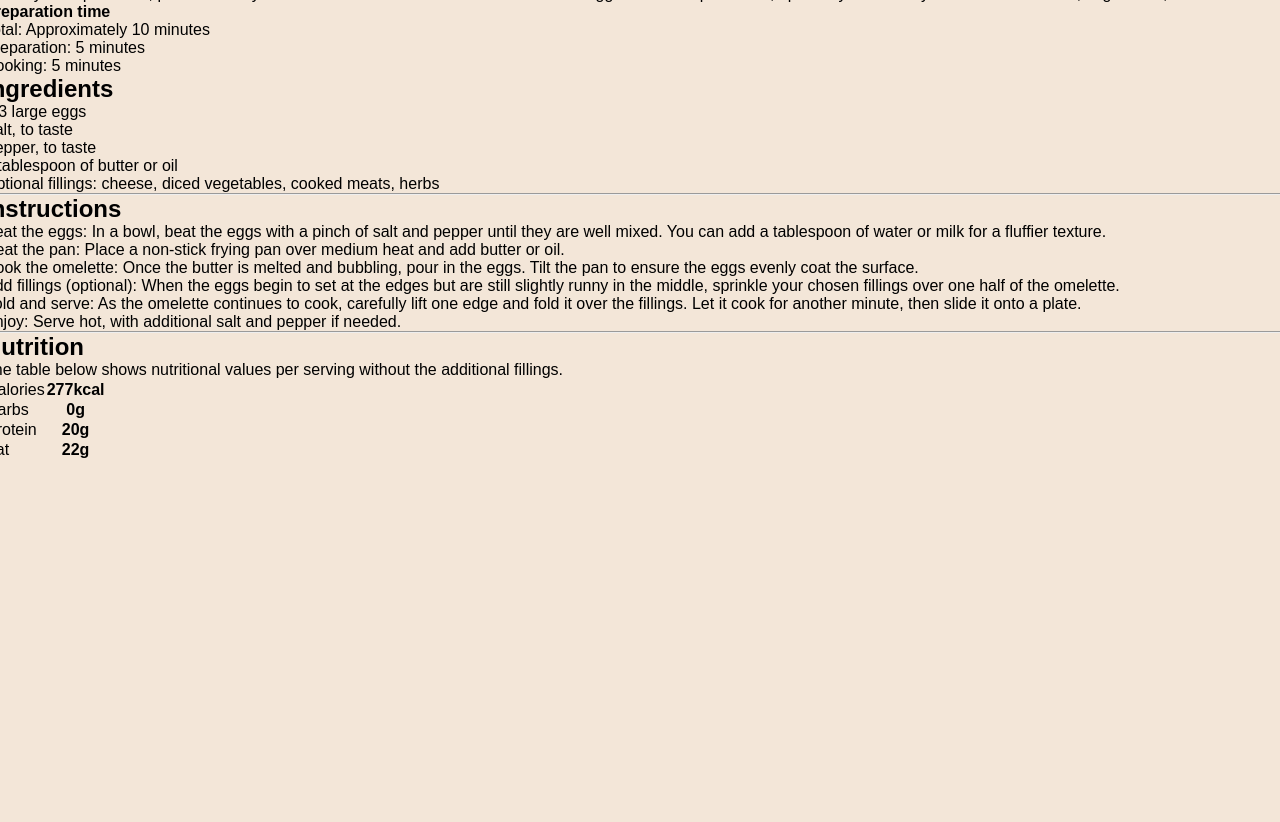
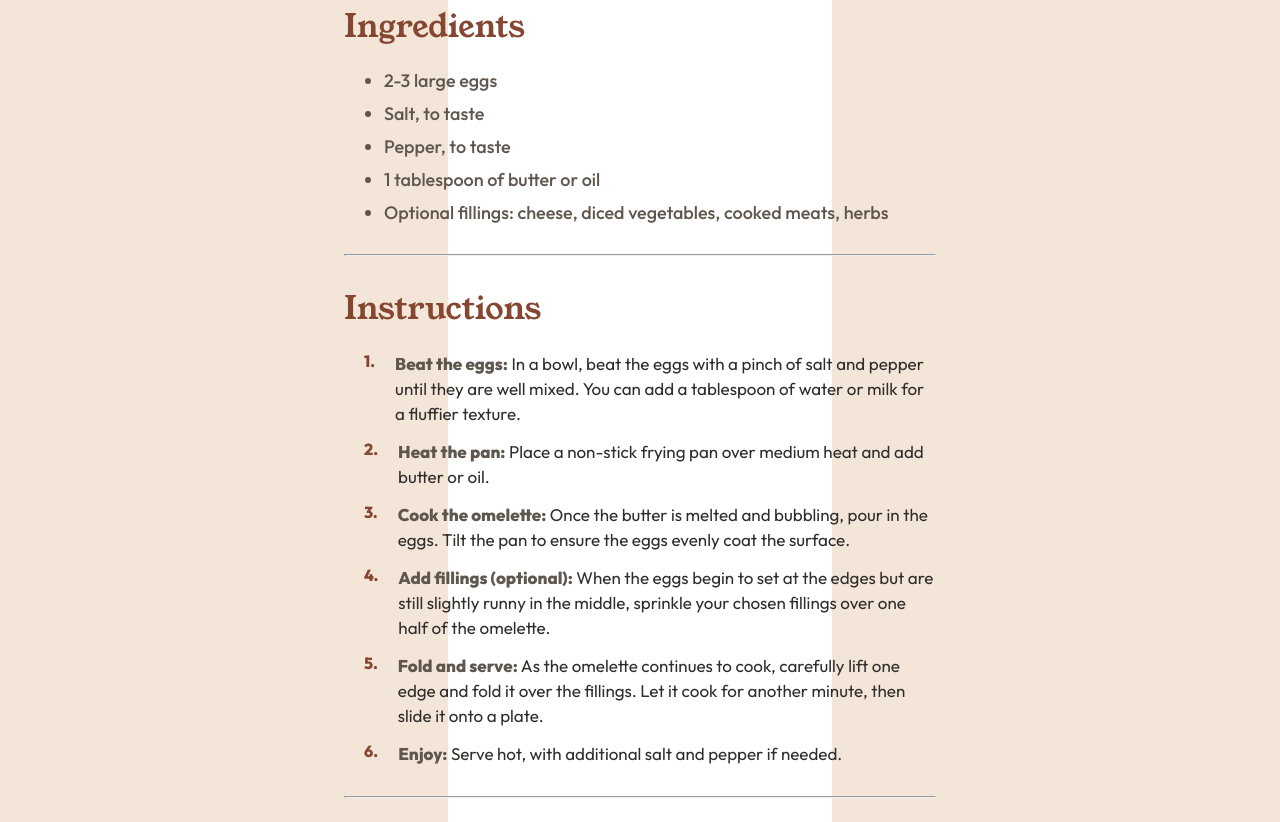
Before and after one commit to fateemaazaahraae/Recipe-page, a plain HTML site: page index.html in a window 1280 px wide. Shown: the part 716-1538 px from the top of the page. Before the commit the page ends 1237 px from the top, so only its background shows below. Drawn offline with Linux system fonts and the light colour scheme.

Commit message:
done with desktop version

```diff
--- a/css/style.css
+++ b/css/style.css
@@ -2,6 +2,15 @@
     padding: 0;
     margin: 0;
     box-sizing: border-box;
+}
+@font-face {
+    font-family: 'Outfit';
+    src: url('../assets/fonts/outfit/Outfit-VariableFont_wght.ttf');
+}
+
+@font-face {
+    font-family: 'Young Serif';
+    src: url('../assets/fonts/young-serif/YoungSerif-Regular.ttf');
 }
 
 :root {
@@ -20,13 +29,177 @@
 
 body {
     background-color: var(--Eggshell-background-color);
-    font-family: 'Outfit', sans-serif;
+    font-family: 'Outfit';
+    font-weight: 400;
     display: flex;
     justify-content: center;
     align-items: center;
-    padding: 60px 10px;
-    min-height: 100vh;
-    /* flex-direction: column; */
-    /* gap: 2rem; */
-    /* line-height: 1.6; */
 }
+
+.container {
+    background-color: var(--White-color);
+    width: 30%;
+    height: 100%;
+    display: flex;
+    align-items: center;
+    justify-content: center;
+    flex-direction: column;
+    border-radius: 20px;
+    gap: 40px;
+    margin: 90px 0;
+    padding: 50px 0;
+}
+
+.recipe-img {
+    padding: 0 50px;
+    border-radius: 40px;
+}
+
+.recipe-img img{
+    width: 100%;
+    height: 100%;
+    border-radius: 20px;
+}
+.content-container{
+    padding: 0 40px;
+    display: flex;
+    flex-direction: column;
+    gap: 30px;
+}
+.header {
+    display: flex;
+    flex-direction: column;
+    gap: 25px;
+}
+
+.header h1{
+    font-family: 'Young Serif';
+    color: var(--Dark-Charcoal);
+    font-weight: 500;
+    font-size: 40px;
+}
+
+.header p,
+.nutrition p{
+    color: var(--Wenge-Brown);
+    font-weight: 500;
+}
+
+.preparation-time{
+    background-color: var(--Rose-White);
+    display: flex;
+    flex-direction: column;
+    gap: 20px;
+    padding: 30px;
+    border-radius: 15px;
+}
+
+.preparation-time h4{
+    color: var(--Dark-Raspberry);
+    font-family: 'Outfit';
+    font-size: 20px;
+    font-weight: 800;
+}
+
+.preparation-time ul{
+    display: flex;
+    flex-direction: column;
+    gap: 15px;
+    padding: 0 50px;
+    color: var(--Wenge-Brown);
+    font-weight: 500;
+}
+
+.preparation-time span{
+    font-weight: 700;
+    font-family: 'Outfit';
+    font-size: 18px;
+}
+
+.ingredients,
+.instructions,
+.nutrition{
+    display: flex;
+    flex-direction: column;
+    gap: 20px;
+}
+
+.ingredients h1,
+.instructions h1,
+.nutrition h1{
+    color: var(--Nutmeg-color);
+    font-family: 'Young serif';
+    font-weight: 500;
+}
+
+.ingredients ul{
+    display: flex;
+    flex-direction: column;
+    gap: 10px;
+    padding: 0 40px;
+    color: var(--Wenge-Brown);
+    font-weight: 500;
+    font-size: 18px;
+}
+
+hr {
+    color: var(--Dark-Charcoal);
+    height: 1px;
+}
+
+.instr-container{
+    margin-left: 20px;
+    display: flex;
+    flex-direction: column;
+    gap: 13px;
+}
+
+.instr-content{
+    display: flex;
+    align-items: center;
+    gap: 20px;
+    font-weight: 400;
+    color: var(--Dark-Charcoal);
+    font-size: 17px;
+}
+
+.instr-content p {
+    line-height: 25px;
+}
+
+.number {
+    color: var(--Nutmeg-color);
+    font-size: 16px;
+    font-weight: 800;
+    align-self: flex-start;
+}
+
+.instr-content span{
+    color: var(--Wenge-Brown);
+    font-weight: 800;
+}
+
+table {
+  table-layout: fixed;
+  width: 37rem;
+  border-collapse: collapse;
+}
+
+table td, table th {
+    text-indent: 30px;
+    border-bottom: 1px solid lightgray;
+    padding: 10px;
+    color: var(--Wenge-Brown);
+    font-weight: 500;
+}
+
+table tr:last-child td,
+table tr:last-child th {
+border-bottom: none;
+}
+
+table th{
+    text-indent: -150px;
+    color: var(--Nutmeg-color);
+    font-weight: 800;
+}
--- a/index.html
+++ b/index.html
@@ -16,9 +16,13 @@
       <img src="assets/images/image-omelette.jpeg" alt="omlette-image">
     </div>
 
+  <div class="content-container">
+
+    <div class="header">
       <h1>Simple Omelette Recipe</h1>
       <p>An easy and quick dish, perfect for any meal. This classic omelette combines beaten eggs cooked
         to perfection, optionally filled with your choice of cheese, vegetables, or meats.</p>
+    </div>
 
       <div class="preparation-time">
         <h4>Preparation time</h4>
@@ -30,7 +34,7 @@
       </div>
 
       <div class="ingredients">
-    <h2>Ingredients</h2>
+        <h1>Ingredients</h1>
         <ul>
           <li>2-3 large eggs</li>
           <li>Salt, to taste</li>
@@ -43,38 +47,68 @@
       <hr>
 
       <div class="instructions">
-    <h2>Instructions</h2>
-    <ol>
-      <li><span>Beat the eggs:</span> In a bowl, beat the eggs with a pinch of salt and pepper until they are well mixed.
-  You can add a tablespoon of water or milk for a fluffier texture.</li>
-      <li><span>Heat the pan:</span> Place a non-stick frying pan over medium heat and add butter or oil.</li>
-      <li><span>Cook the omelette:</span> Once the butter is melted and bubbling, pour in the eggs. Tilt the pan to ensure
-  the eggs evenly coat the surface.</li>
-      <li><span>Add fillings (optional):</span> When the eggs begin to set at the edges but are still slightly runny in the
-  middle, sprinkle your chosen fillings over one half of the omelette.</li>
-      <li><span>Fold and serve:</span> As the omelette continues to cook, carefully lift one edge and fold it over the
-  fillings. Let it cook for another minute, then slide it onto a plate.</li>
-      <li><span>Enjoy:</span> Serve hot, with additional salt and pepper if needed.</li>
-    </ol>
+        <h1>Instructions</h1>
+
+        <div class="instr-container">
+
+          <div class="instr-content">
+            <div class="number">1.</div>
+            <p><span>Beat the eggs:</span> In a bowl, beat the eggs with a pinch of salt and pepper until they are well mixed.
+        You can add a tablespoon of water or milk for a fluffier texture.</p>
+          </div>
+
+      <div class="instr-content">
+          <div class="number">2.</div>
+          <p><span>Heat the pan:</span> Place a non-stick frying pan over medium heat and add butter or oil.</p>
+      </div>
+
+          <div class="instr-content">
+              <div class="number">3.</div>
+            <p><span>Cook the omelette:</span> Once the butter is melted and bubbling, pour in the eggs. Tilt the pan to ensure
+        the eggs evenly coat the surface.</p>
+          </div>
+
+      <div class="instr-content">
+          <div class="number">4.</div>
+        <p><span>Add fillings (optional):</span> When the eggs begin to set at the edges but are still slightly runny in the
+    middle, sprinkle your chosen fillings over one half of the omelette.</p>
+      </div>
+
+      <div class="instr-content">
+          <div class="number">5.</div>
+        <p><span>Fold and serve:</span> As the omelette continues to cook, carefully lift one edge and fold it over the
+    fillings. Let it cook for another minute, then slide it onto a plate.</p>
+      </div>
+
+      <div class="instr-content">
+          <div class="number">6.</div>
+        <p><span>Enjoy:</span> Serve hot, with additional salt and pepper if needed.</p>
+      </div>
+
+        </div>
       </div>
 
       <hr>
       <div class="nutrition">
-    <h2>Nutrition</h2>
+        <h1>Nutrition</h1>
         <p>The table below shows nutritional values per serving without the additional fillings.</p>
+
         <table class="table">
           <tr>
             <td>Calories</td>
             <th>277kcal</th>
           </tr>
+
           <tr>
             <td>Carbs</td>
             <th>0g</th>
           </tr>
+
           <tr>
             <td>Protein</td>
             <th>20g</th>
           </tr>
+
           <tr>
             <td>Fat</td>
             <th>22g</th>
@@ -83,6 +117,7 @@
 
       </div>
       </div>
+  </div>
 
 </body>
 </html>
```
Lines whose indentation alone changed are shown as unchanged.
